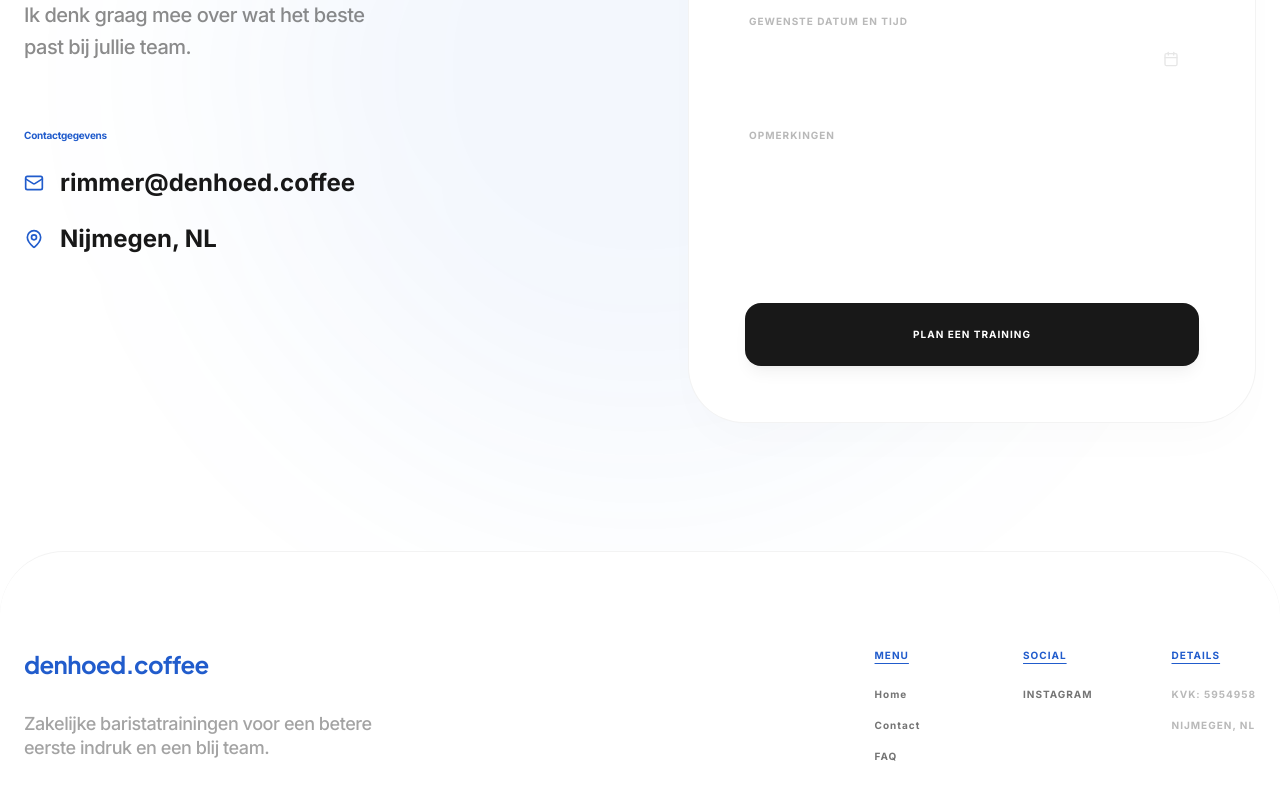
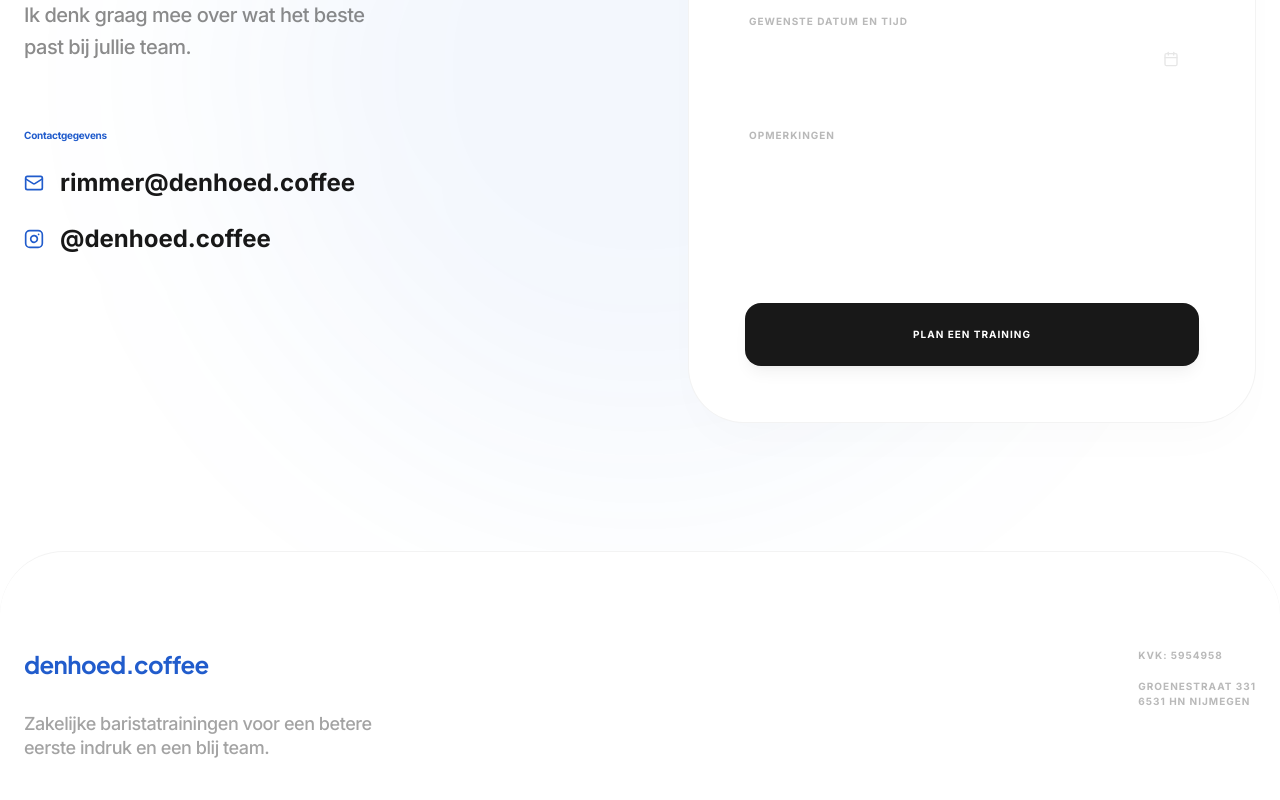
Before and after one commit to rimmerdenhoed/denhoed.coffee, a React (Vite) app: page / in a window 1280 px wide. Shown: the part 4296-5096 px from the top of the page. Built offline with nearby package versions, Linux system fonts and the light colour scheme.

Commit message:
Update contact and footer layout: add Instagram to contact, simplify footer and update address

```diff
--- a/src/App.tsx
+++ b/src/App.tsx
@@ -4,7 +4,7 @@
  */
 
 import { motion, AnimatePresence } from "motion/react";
-import { ChevronDown, Mail, MapPin, Calendar, ArrowRight } from "lucide-react";
+import { ChevronDown, Mail, Instagram, MapPin, Calendar, ArrowRight } from "lucide-react";
 import { useState, useEffect } from "react";
 
 const faqData = [
@@ -455,12 +455,15 @@ export default function App() {
                   >
                     <Mail className="w-5 h-5 text-accent group-hover:scale-125 transition-transform" /> rimmer@denhoed.coffee
                   </motion.a>
-                  <motion.div
+                  <motion.a
                     whileHover={{ x: 10 }}
-                    className="flex items-center gap-4 text-xl md:text-2xl font-bold"
+                    href="https://www.instagram.com/denhoed.coffee/"
+                    target="_blank"
+                    rel="noopener noreferrer"
+                    className="group flex items-center gap-4 text-xl md:text-2xl font-bold hover:text-accent transition-all"
                   >
-                    <MapPin className="w-5 h-5 text-accent" /> Nijmegen, NL
-                  </motion.div>
+                    <Instagram className="w-5 h-5 text-accent group-hover:scale-125 transition-transform" /> @denhoed.coffee
+                  </motion.a>
                 </div>
               </div>
             </motion.div>
@@ -547,29 +550,10 @@ export default function App() {
             <p className="text-lg font-medium tracking-tight text-main-text/40 leading-snug">Zakelijke baristatrainingen voor een betere eerste indruk en een blij team.</p>
           </div>
 
-          <div className="grid grid-cols-2 md:grid-cols-3 gap-16 text-[10px] font-bold uppercase tracking-widest text-main-text/60">
-            <div className="space-y-6">
-              <p className="text-accent underline underline-offset-4">Menu</p>
-              <div className="flex flex-col gap-4">
-                <button onClick={() => window.scrollTo({top: 0, behavior: 'smooth'})} className="text-left hover:text-accent transition-colors">Home</button>
-                <button onClick={() => document.getElementById('contact')?.scrollIntoView({behavior: 'smooth'})} className="text-left hover:text-accent transition-colors">Contact</button>
-                <button onClick={() => document.getElementById('faq')?.scrollIntoView({behavior: 'smooth'})} className="text-left hover:text-accent transition-colors">FAQ</button>
-              </div>
-            </div>
-            <div className="space-y-6">
-              <p className="text-accent underline underline-offset-4">Social</p>
-              <div className="flex flex-col gap-4">
-                <a href="https://www.instagram.com/denhoed.coffee/" className="flex items-center gap-2 hover:text-accent transition-colors">
-                   Instagram
-                </a>
-              </div>
-            </div>
-            <div className="space-y-6">
-              <p className="text-accent underline underline-offset-4">Details</p>
-              <div className="flex flex-col gap-4 text-main-text/30">
-                <p>KVK: 5954958</p>
-                <p>Nijmegen, NL</p>
-              </div>
+          <div className="text-[10px] font-bold uppercase tracking-widest text-main-text/60">
+            <div className="space-y-4 text-main-text/30">
+              <p>KVK: 5954958</p>
+              <p>Groenestraat 331<br/>6531 HN Nijmegen</p>
             </div>
           </div>
         </div>
```
